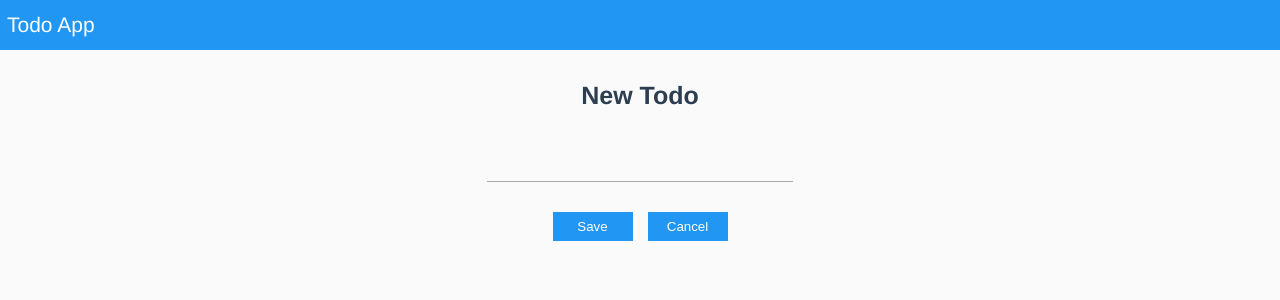
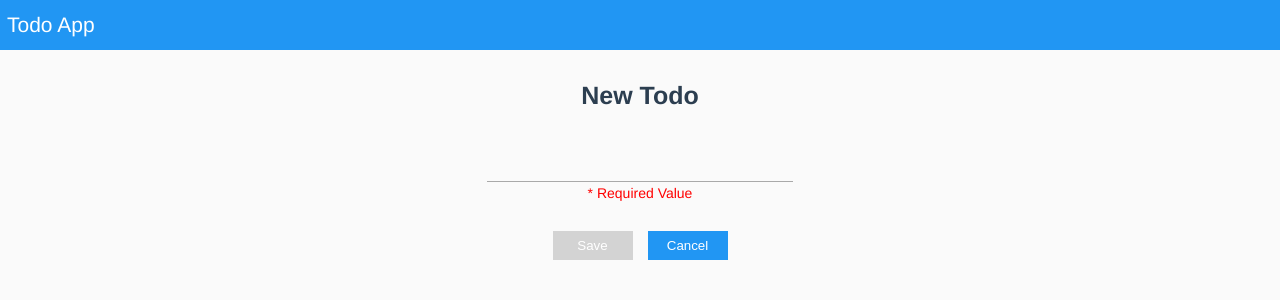
Before and after one commit to npgr/vue-todos, a Vue app: page /todos/new in a window 1280 px wide. Shown: the top 300 px of the page. Built offline with nearby package versions, Linux system fonts and the light colour scheme.

Commit message:
feat:  required todo title on edit or new todo

```diff
--- a/src/views/EditTodo.vue
+++ b/src/views/EditTodo.vue
@@ -2,8 +2,9 @@
   <div class="edit-todo">
     <div class="page-title">{{ mode }} Todo</div>
     <input name="title" type="text" autocomplete="off" v-model="todo.title" />
+    <div v-if="requiredValue" class="title-error">* Required Value</div>
     <div class="btn-group">
-      <button @click="handleSave">Save</button>
+      <button @click="handleSave" :disabled="requiredValue">Save</button>
       <button @click="handleCancel">Cancel</button>
     </div>
   </div>
@@ -29,7 +30,10 @@ export default {
     };
   },
   computed: {
-    ...mapGetters(["getTodoById"])
+    ...mapGetters(["getTodoById"]),
+    requiredValue() {
+      return !this.todo.title.trim();
+    }
   },
   methods: {
     ...mapActions(["changeTodoTitle", "addTodo"]),
@@ -74,12 +78,22 @@ export default {
     padding: 7px;
     color: white;
     border: none;
+    cursor: pointer;
     &:first-child {
       margin-right: 15px;
+    }
+    &:disabled {
+      background-color: lightgrey;
+      cursor: default;
     }
   }
 }
 input[name="title"] {
   width: 300px;
 }
+.title-error {
+  margin-top: 3px;
+  color: red;
+  font-size: 14px;
+}
 </style>
```
